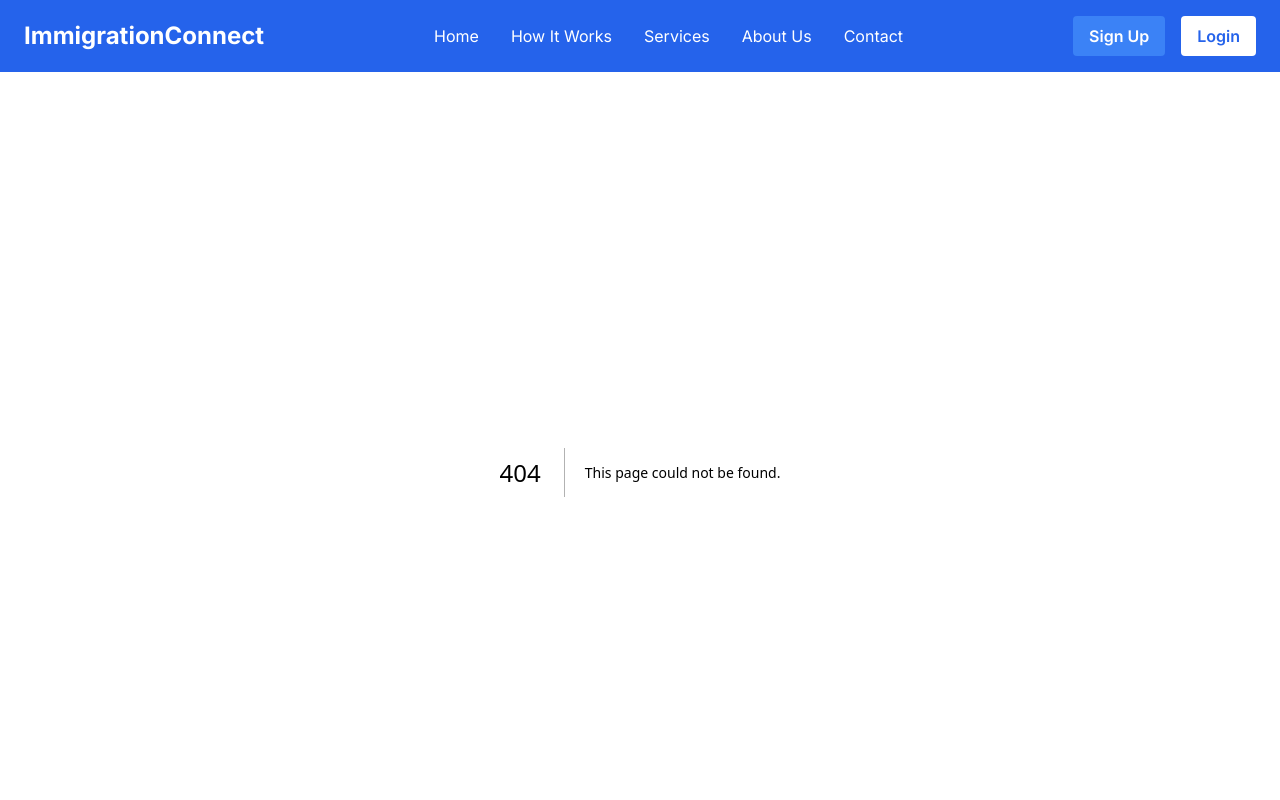
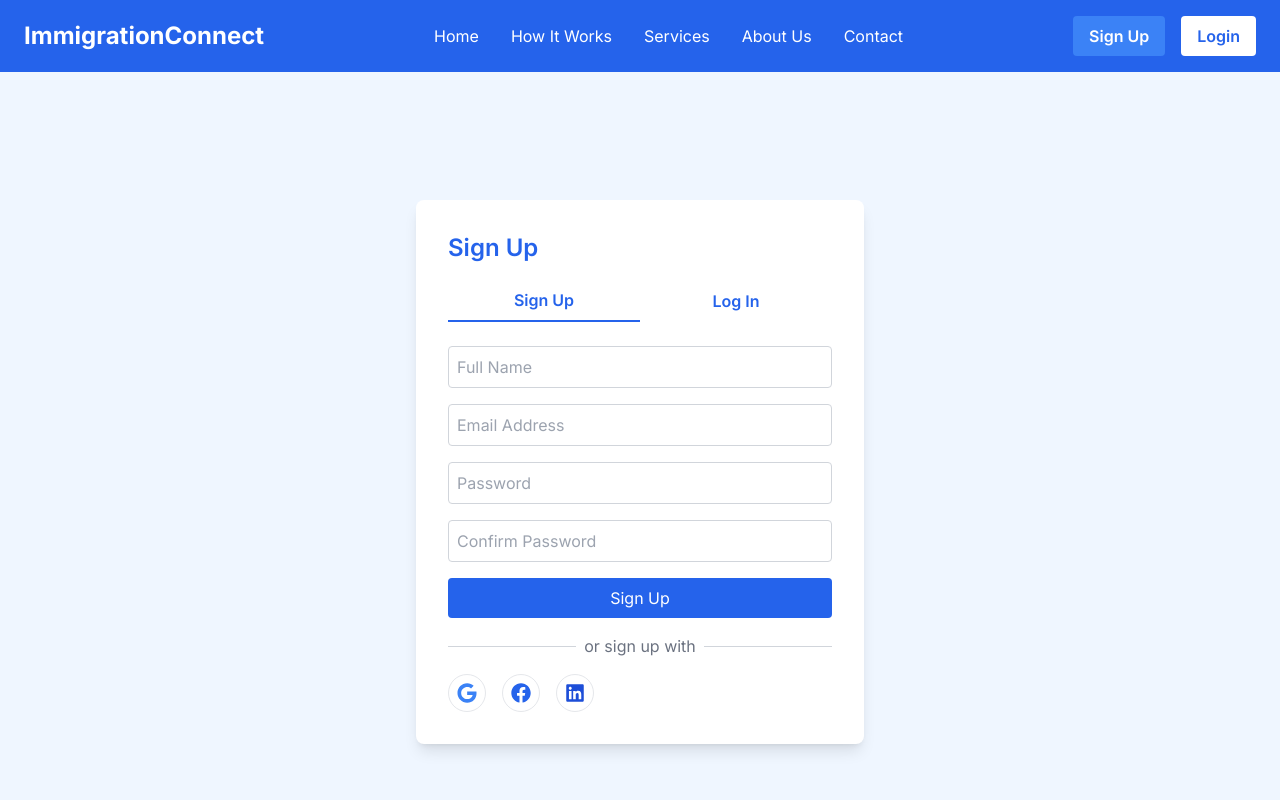
Before and after one commit to Ruwen-Yi/agent-finder, a Next.js app: page /sign-in in a window 1280 px wide. Before the commit this address had no page. Shown: the top 800 px of the page. Built offline with nearby package versions, Linux system fonts and the light colour scheme.

Commit message:
feat:create sign-in page

```diff
--- /dev/null
+++ b/app/sign-in/page.tsx
@@ -0,0 +1,44 @@
+'use client';
+
+import React, { useState } from 'react';
+import SignUpForm from '@/app/ui/sign-in/sign-up-form';
+import LoginForm from '@/app/ui/sign-in/login-form';
+
+export default function SignIn() {
+  const [isSignUp, setIsSignUp] = useState(true);
+
+  const handleToggle = () => setIsSignUp(!isSignUp);
+
+  return (
+    <div className="min-h-screen flex items-center justify-center bg-blue-50">
+      <div
+        className={`w-full max-w-md p-8 bg-white rounded-lg shadow-lg transition-transform duration-500 ${
+          isSignUp ? 'transform translate-x-0' : 'transform translate-x-full'
+        }`}
+      >
+        <h1 className="text-2xl font-semibold text-blue-600 mb-4">
+          {isSignUp ? 'Sign Up' : 'Log In'}
+        </h1>
+        <div className="flex justify-between mb-6">
+          <button
+            className={`w-full py-2 font-semibold text-blue-600 ${
+              isSignUp ? 'border-b-2 border-blue-600' : 'text-blue-400'
+            }`}
+            onClick={handleToggle}
+          >
+            Sign Up
+          </button>
+          <button
+            className={`w-full py-2 font-semibold text-blue-600 ${
+              !isSignUp ? 'border-b-2 border-blue-600' : 'text-blue-400'
+            }`}
+            onClick={handleToggle}
+          >
+            Log In
+          </button>
+        </div>
+        {isSignUp ? <SignUpForm /> : <LoginForm />}
+      </div>
+    </div>
+  );
+}
```
